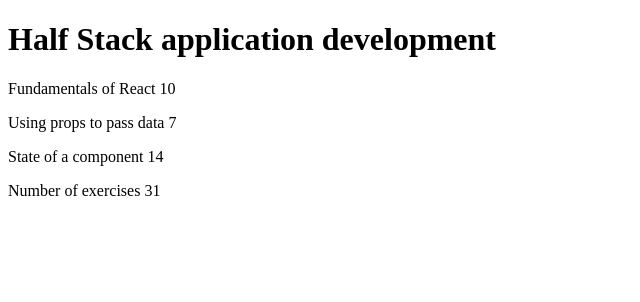
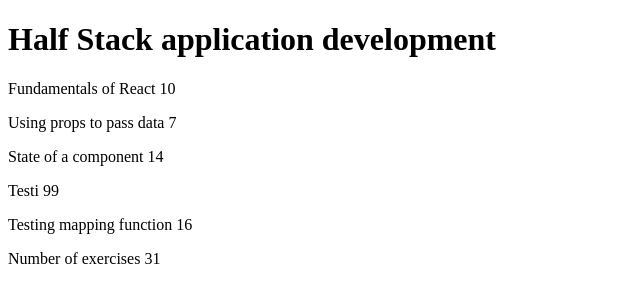
Before and after one commit to VilleP16/Valinnainen-ohjelmointikieli, a React (Create React App) app in the folder kurssitiedot/: page / in a window 1280 px wide. Shown: the top 302 px of the page, without its empty margins (0-640 px from the left). Built offline with nearby package versions, Linux system fonts and the light colour scheme.

Commit message:
2.1 tiedon mappaysta

```diff
--- a/kurssitiedot/src/App.js
+++ b/kurssitiedot/src/App.js
@@ -1,56 +1,74 @@
 const App = () => {
   const course = {
     name: 'Half Stack application development',
+    id: 1,
     parts: [
       {
         name: 'Fundamentals of React',
-        exercises: 10
+        exercises: 10,
+        id: 1
       },
       {
         name: 'Using props to pass data',
-        exercises: 7
+        exercises: 7,
+        id: 2
       },
       {
         name: 'State of a component',
-        exercises: 14
+        exercises: 14,
+        id: 3
+      },
+      {
+        name: 'Testi',
+        exercises: 99,
+        id: 4
+      },
+      {
+        name: 'Testing mapping function',
+        exercises: 16,
+        id: 5
       }
     ]
   }
-
   return (
     <div>
-      <Header course={course.name}/>
-      <Content
-        course = {course}
-      />
-      <Total
-        course = {course}
-      />
+      <Course course={course} />
     </div>
   )
 }
-const Content = (props) => {
-  return(
+const Course = (props) => {
+  return (
     <>
-      <Part name={props.course.parts[0].name} exercises={props.course.parts[0].exercises}/>
-      <Part name={props.course.parts[1].name} exercises={props.course.parts[1].exercises} />
-      <Part name={props.course.parts[2].name} exercises={props.course.parts[2].exercises} />
+      <Header course={props.course.name} />
+      <Content course={props.course} />
+      <Total course={props.course} />
     </>
   )
 }
-const Part = (props) =>{
-  return(
+const Content = ({course}) => {
+  console.log(course)
+
+  return (
+     <div>
+      {course.parts.map((part) => {
+        return <Part name={part.name} exercises={part.exercises} key={part.id} />
+      })}
+    </div>
+  )
+}
+const Part = (props) => {
+  return (
     <p>{props.name} {props.exercises}</p>
 
   )
 }
-const Total = (props)  =>{
-  return(
+const Total = (props) => {
+  return (
     <p>Number of exercises {props.course.parts[0].exercises + props.course.parts[1].exercises + props.course.parts[2].exercises}</p>
   )
 }
-const Header = (props) =>{
-  return(
+const Header = (props) => {
+  return (
     <h1>{props.course}</h1>
   )
 }
```
